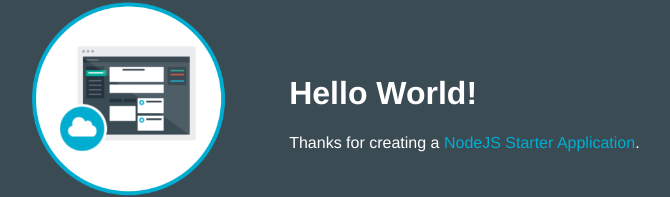
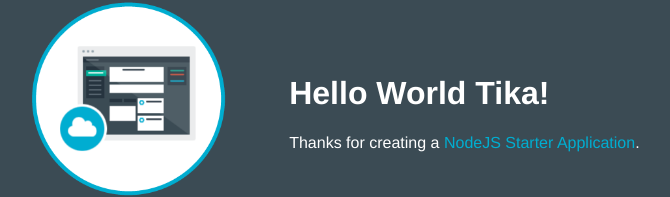
Before and after one commit to BmxLAadmin/test1lintas, a website: page public/index.html in a window 1280 px wide. Shown: the part 157-354 px from the top of the page, without its empty margins (253-923 px from the left). Drawn offline with Linux system fonts and the light colour scheme.

Commit message:
Update index.html

```diff
--- a/public/index.html
+++ b/public/index.html
@@ -16,7 +16,7 @@
           <img class = "newappIcon" src="images/newapp-icon.png">
         </td>
         <td>
-          <h1 id="message">Hello World!</h1>
+          <h1 id="message">Hello World Tika!</h1>
           <p class='description'></p> Thanks for creating a <span class = "blue">NodeJS Starter Application</span>.
         </td>
       </tr>
```
